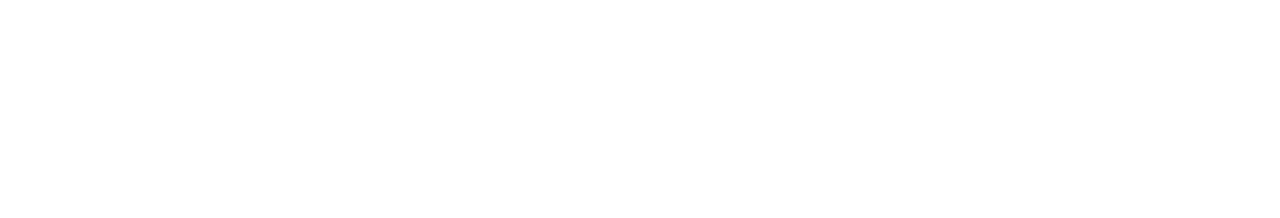
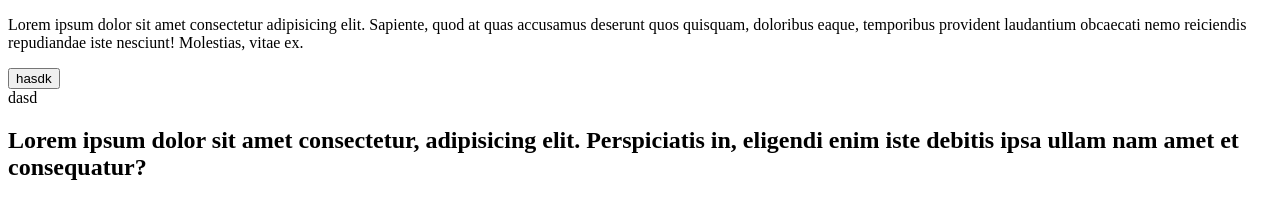
Before and after one commit to ryanxora/crap-file, a plain HTML site: page index.html in a window 1280 px wide. Drawn offline with Linux system fonts and the light colour scheme.

Commit message:
add base index

```diff
--- a/index.html
+++ b/index.html
@@ -6,6 +6,13 @@
     <title>Document</title>
 </head>
 <body>
+    <p>Lorem ipsum dolor sit amet consectetur adipisicing elit. Sapiente, quod at quas accusamus deserunt quos quisquam, doloribus eaque, temporibus provident laudantium obcaecati nemo reiciendis repudiandae iste nesciunt! Molestias, vitae ex.</p>
+    <button>hasdk</button>
 
+    <div>
+        dasd
+    </div>
+
+    <h2>Lorem ipsum dolor sit amet consectetur, adipisicing elit. Perspiciatis in, eligendi enim iste debitis ipsa ullam nam amet et consequatur?</h2>
 </body>
 </html>
```
